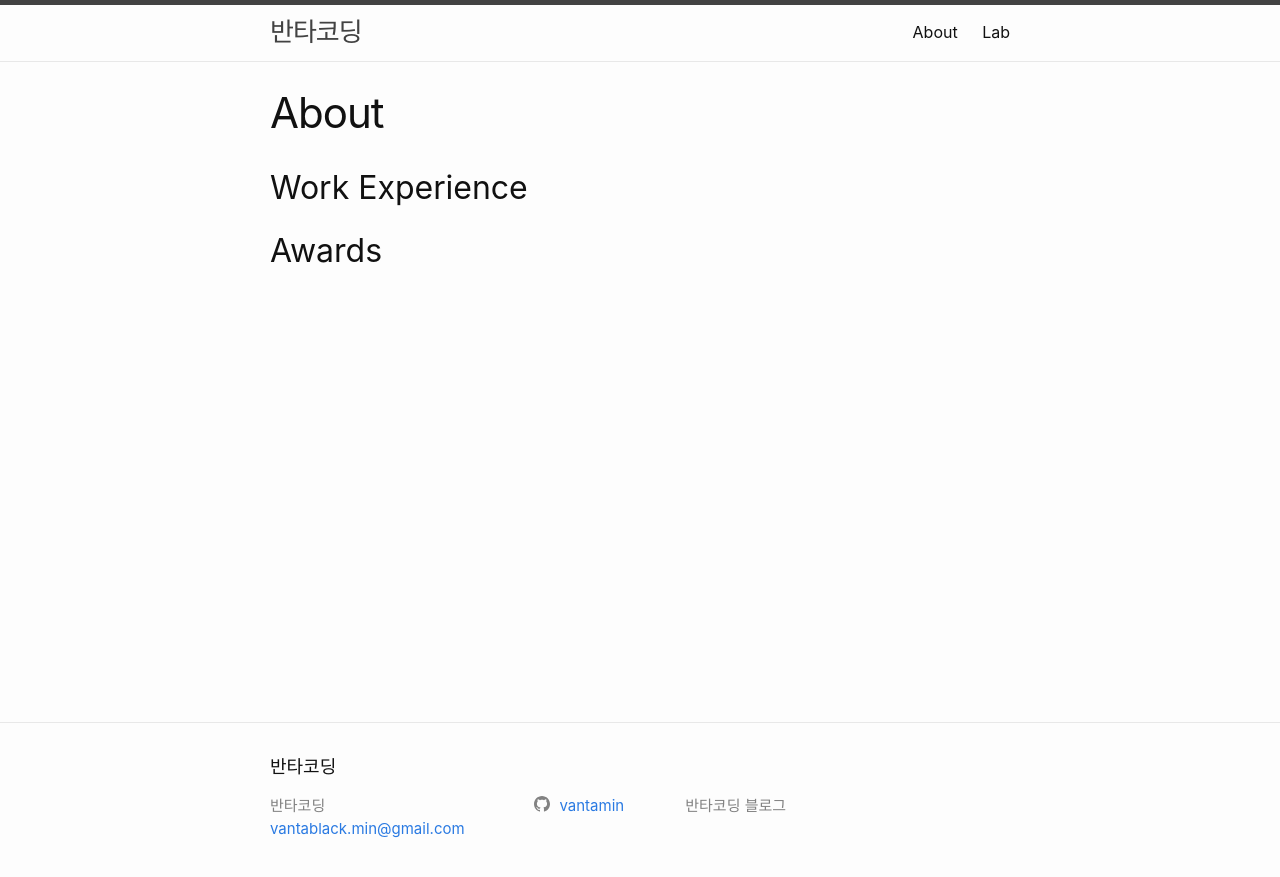
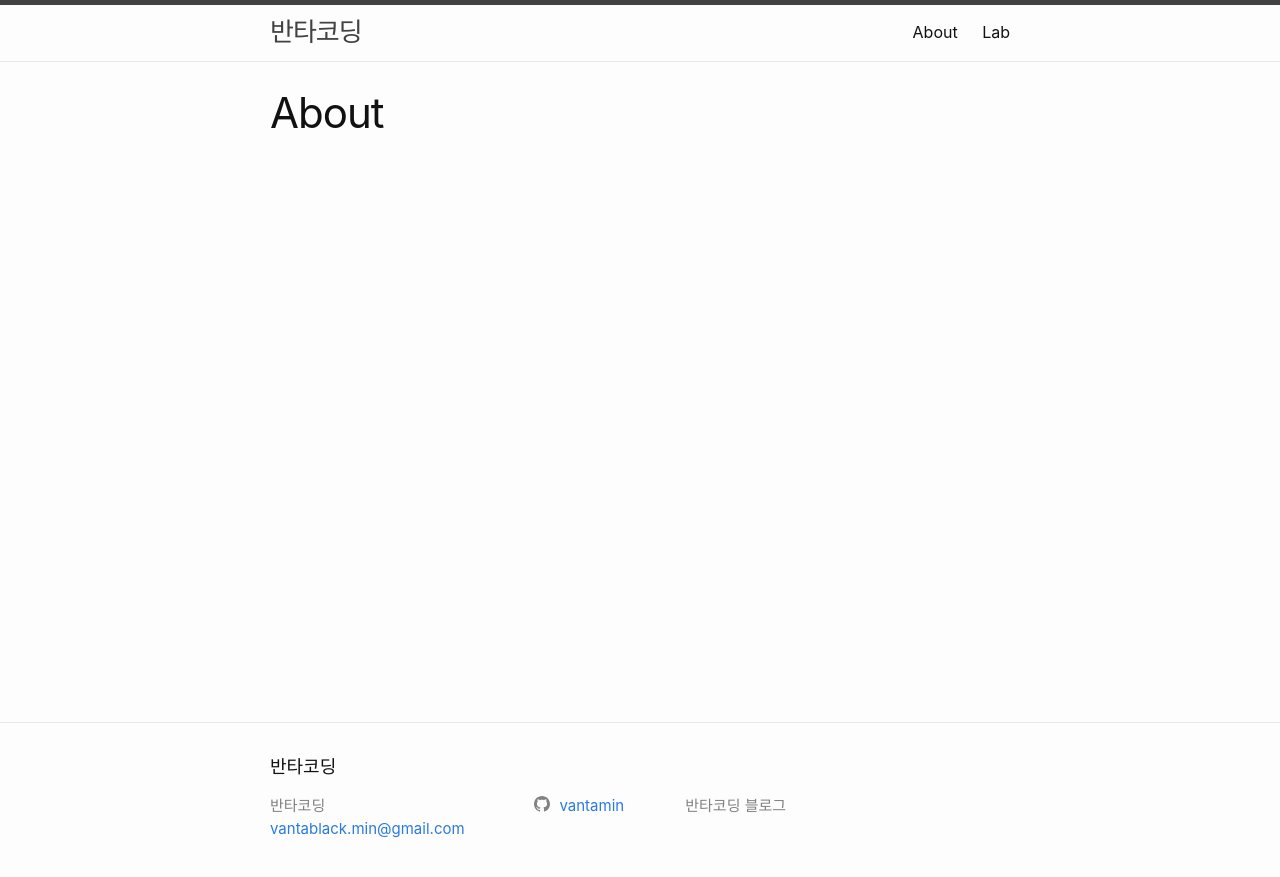
Before and after one commit to vantamin/vantamin.github.io, a Jekyll site: the page built from about.html, in a window 1280 px wide. Shown: the top 877 px of the page. Built offline with Jekyll 4.4.1, drawn with Linux system fonts in a browser that asks for light colours; part of the change alters nothing that is shown.

```diff
--- a/about.html
+++ b/about.html
@@ -4,7 +4,7 @@ title: About
 permalink: /page/about/
 ---
 
-{%- assign resume = site.data.resume -%} {%- assign works =
+{%- assign resume = site.data.resume -%} {%- if resume -%} {%- assign works =
 resume.workExperience | reverse -%} {%- assign awards = resume.awards | reverse
 -%}
 <h2>Work Experience</h2>
@@ -37,3 +37,4 @@ resume.workExperience | reverse -%} {%- assign awards = resume.awards | reverse
   <li>{{ award.name }}</li>
   {%- endfor -%}
 </ul>
+{%- endif -%}
```
